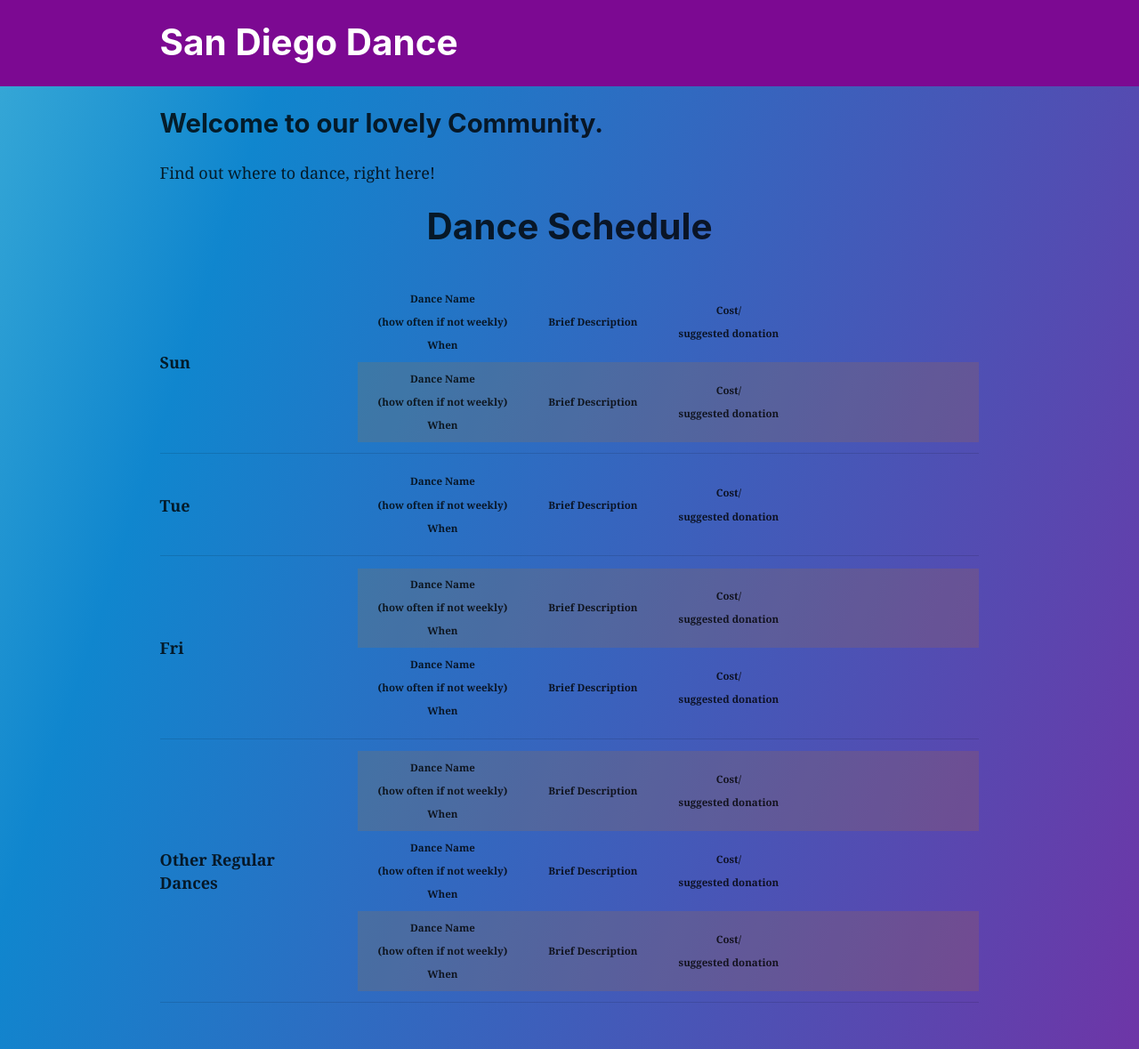
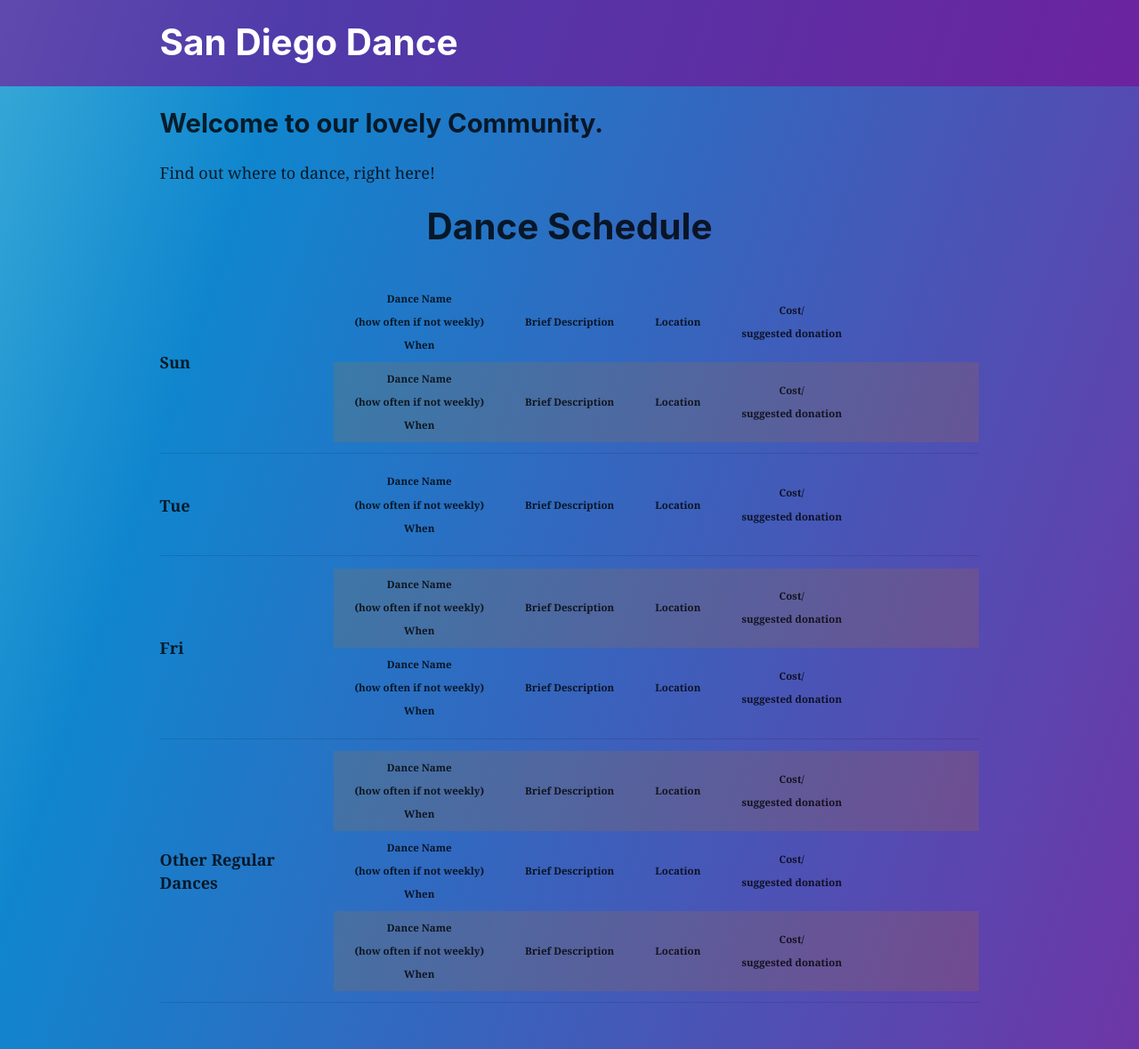
Before and after one commit to Camboridesbikes/SanDiegoDance, a Gatsby site: page / in a window 1280 px wide. Shown: the whole page at 89% size. Built offline with nearby package versions, Linux system fonts and the light colour scheme; Gatsby itself is replaced by a stand-in of ours.

Commit message:
gave header opacity

```diff
--- a/package.json
+++ b/package.json
@@ -14,6 +14,7 @@
     "gatsby-plugin-sharp": "^2.3.5",
     "gatsby-source-filesystem": "^2.1.40",
     "gatsby-transformer-sharp": "^2.3.7",
+    "gh-pages": "^2.2.0",
     "lodash": "^4.17.15",
     "prop-types": "^15.7.2",
     "react": "^16.12.0",
@@ -34,7 +35,8 @@
     "start": "npm run develop",
     "serve": "gatsby serve",
     "clean": "gatsby clean",
-    "test": "echo \"Write tests! -> https://gatsby.dev/unit-testing\" && exit 1"
+    "test": "echo \"Write tests! -> https://gatsby.dev/unit-testing\" && exit 1",
+    "deploy:github": "npm run build && node ./deploy-github"
   },
   "repository": {
     "type": "git",
--- a/src/components/_backgroundFX.scss
+++ b/src/components/_backgroundFX.scss
@@ -1,4 +1,5 @@
 body{
+
     background: linear-gradient(108deg, rgba(111,218,227,1) 0%, rgba(6,129,204,0.9615196420365021) 24%, rgba(124,9,146,0.9110994739692753) 75%, rgba(180,46,127,0.9026961126247374) 100%);
     background-size: 200% 200%;
     animation: gradientBG 120s ease infinite;
--- a/src/components/header.js
+++ b/src/components/header.js
@@ -4,8 +4,9 @@ import React from "react"
 
 const Header = ({ siteTitle }) => (
   <header
+    className="header"
     style={{
-      background: `#7c0992`,
+      // background: `#7c0992`,
       marginBottom: `1.45rem`,
     }}
   >
--- a/src/components/layout.css
+++ b/src/components/layout.css
@@ -617,6 +617,6 @@ pre tt:after {
 }
 @media only screen and (max-width: 480px) {
   html {
-    font-size: 100%;
+    font-size: 70%;
   }
 }
--- a/src/components/styles.scss
+++ b/src/components/styles.scss
@@ -15,3 +15,9 @@
     }
 
   .tc{text-align: center;}
+
+  .header{
+    background-color: #7b099298;
+  }
+
+  //Table Body BG effect
--- a/src/pages/index.jsx
+++ b/src/pages/index.jsx
@@ -25,11 +25,13 @@ const IndexPage = () => (
         <div style={{display: "flex", textAlign: "center", fontSize: "80%", alignItems: "center"}}>
           <div>Dance Name<br />(how often if not weekly)<br />When</div>
           <div> Brief Description </div>
+          <div>Location</div>
           <div> Cost/<br />suggested donation </div>
         </div>
         <div className='dtc' style={{display: "flex", textAlign: "center", fontSize: "80%", alignItems: "center"}}>
           <div>Dance Name<br />(how often if not weekly)<br />When</div>
           <div> Brief Description </div>
+          <div>Location</div>
           <div> Cost/<br />suggested donation </div>
         </div>
       </th>
@@ -40,6 +42,7 @@ const IndexPage = () => (
         <div>
           <div>Dance Name<br />(how often if not weekly)<br />When</div>
           <div> Brief Description </div>
+          <div>Location</div>
           <div> Cost/<br />suggested donation </div>
         </div>
       </th>
@@ -50,11 +53,13 @@ const IndexPage = () => (
         <div className='dtc' style={{display: "flex", textAlign: "center", fontSize: "80%", alignItems: "center"}}>
           <div>Dance Name<br />(how often if not weekly)<br />When</div>
           <div> Brief Description </div>
+          <div>Location</div>
           <div> Cost/<br />suggested donation </div>
         </div>
         <div style={{display: "flex", textAlign: "center", fontSize: "80%", alignItems: "center"}}>
           <div>Dance Name<br />(how often if not weekly)<br />When</div>
           <div> Brief Description </div>
+          <div>Location</div>
           <div> Cost/<br />suggested donation </div>
         </div>
       </th>
@@ -65,16 +70,19 @@ const IndexPage = () => (
         <div className='dtc'>
           <div >Dance Name<br />(how often if not weekly)<br />When</div>
           <div> Brief Description </div>
+          <div>Location</div>
           <div> Cost/<br />suggested donation </div>
         </div>
         <div style={{display: "flex", textAlign: "center", fontSize: "80%", alignItems: "center"}}>
           <div>Dance Name<br />(how often if not weekly)<br />When</div>
           <div> Brief Description </div>
+          <div>Location</div>
           <div> Cost/<br />suggested donation </div>
         </div>
         <div className='dtc' style={{display: "flex", textAlign: "center", fontSize: "80%", alignItems: "center"}}>
           <div>Dance Name<br />(how often if not weekly)<br />When</div>
           <div> Brief Description </div>
+          <div>Location</div>
           <div> Cost/<br />suggested donation </div>
         </div>
       </th>
```
Also changed, not shown: deploy-github.js (added, +12 -0 lines), src/components/styles.css, 2 other files.
